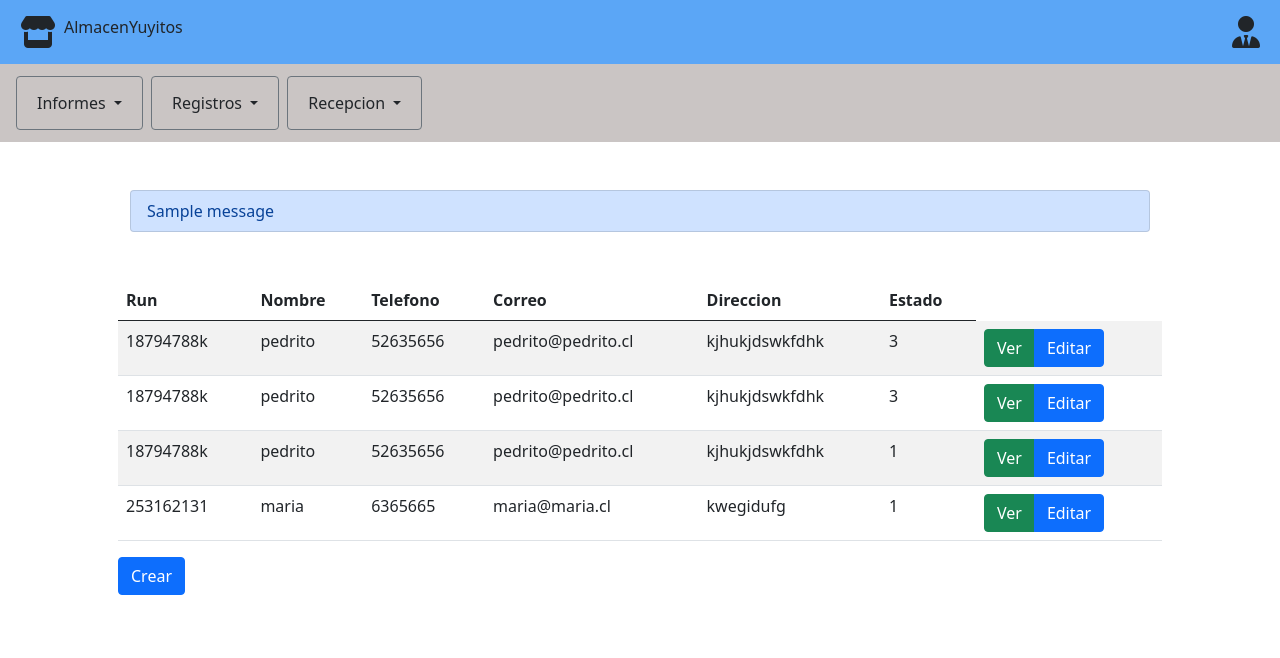
After one commit to PortafolioAnalistaProgramador/Proyecto-Yuyitos, a Django app: page /clientes/ in a window 1280 px wide. The commit adds this page. Shown: the top 658 px of the page. Run offline with Django 3.2, Linux system fonts and the light colour scheme; data comes from the database, SQL or seed files in the repository; both versions use the stored data as it was after the commit; tables that the repository leaves empty hold one stand-in row (values such as "Sample post"); one stand-in notice (Sample message) is shown; some libraries are stand-ins or nearby versions.

Commit message:
creacion de crud de clientes

```diff
--- a/almacen/urls.py
+++ b/almacen/urls.py
@@ -4,6 +4,7 @@ from django.urls import path
 from src import views, static
 from src.views import Index
 from src.views import UsuarioListado, UsuarioDetalle, UsuarioCrear, UsuarioActualizar
+from src.views import ClienteListado, ClienteCrear, ClienteDetalle, ClienteActualizar
 
 urlpatterns = [
     path('admin/', admin.site.urls),
@@ -12,7 +13,7 @@ urlpatterns = [
     # path('registroUsuarios/', views.RegistroUsuarios, name="registroUsuarios"),
     # path('ingresar/', views.Ingresar, name="ingresar"),
 
-        # **************************************Usuario
+    # **************************************Usuario
     # La ruta 'leer' en donde listamos todos los registros o postres de la Base de Datos
     path('usuarios/', UsuarioListado.as_view(template_name = "usuarios/listar.html"), name='listarUsuarios'),
 
@@ -28,4 +29,15 @@ urlpatterns = [
     # # La ruta 'eliminar' que usaremos para eliminar un postre o registro de la Base de Datos
     #  path('usuarioAdmin/eliminar/<int:pk>', UsuarioEliminar.as_view(), name='eliminar'),
     # # **************************************
+
+
+    # **************************************Cliente
+    path('clientes/', ClienteListado.as_view(template_name = "clientes/listar.html"), name='listarClientes'),
+
+    path('clientes/crear', ClienteCrear.as_view(template_name = "clientes/crear.html"), name='crearCliente'),
+
+    path('clientes/detalle/<int:pk>', ClienteDetalle.as_view(template_name = "clientes/detalles.html"), name='detalles'),
+
+    path('clientes/editar/<int:pk>', ClienteActualizar.as_view(template_name = "clientes/actualizar.html"), name='actualizar'),
+    # # **************************************
 ]
--- a/src/forms.py
+++ b/src/forms.py
@@ -1,6 +1,7 @@
 from django import forms
 from django.contrib.auth.forms import UserCreationForm
 from django.contrib.auth.models import User
+from .models import CLIENTE
 
 class FormRegistro(UserCreationForm):
 
@@ -18,3 +19,8 @@ class FormRegistro(UserCreationForm):
                 }
             )
         }
+
+class FormCliente(forms.ModelForm):
+    class Meta:
+        model = CLIENTE
+        fields = ("run","nombre","telefono","correo","direccion","estado")
--- a/src/models.py
+++ b/src/models.py
@@ -77,7 +77,9 @@ class ORDEN_PEDIDO(models.Model):
     estado_recepcion = models.IntegerField(default=None)
     proveedor = models.ForeignKey(PROVEEDOR, on_delete=models.CASCADE, default=None)
     fecha_pedido = models.DateTimeField(auto_now_add=False, auto_now=True)
+    fecha_llegada = models.DateTimeField()
     fecha_recepcion = models.DateTimeField(blank=True)
+    hora_recepcion = models.DateTimeField(blank=True)
 
 
 class DETALLE_ORDEN(models.Model):
--- /dev/null
+++ b/src/templates/clientes/listar.html
@@ -0,0 +1,62 @@
+{% extends 'layout.html' %}
+{% load static %}
+{% load widget_tweaks %}
+{% block content %}
+    <div class="container p-5">
+      <div class="container mb-5">
+        {% if messages %}
+          <ul class="messages list-group mb-3">
+            {% for message in messages %}
+              <li{% if message.tags %} class="{{ message.tags }} list-group-item list-group-item-primary"{% endif %}>{{ message }}</li>
+            {% endfor %}
+          </ul>
+        {% endif %}
+      </div>
+      <table class="table table-striped table-hover">
+        <thead>
+          <tr>
+            <th>Run</th>
+            <th>Nombre</th>
+            <th>Telefono</th>
+            <th>Correo</th>
+            <th>Direccion</th>
+            <th>Estado</th>
+          </tr>
+        </thead>
+        <tbody>
+
+        <!-- Recorremos los objetos o registros que tenemos en nuestra tabla 'postres' y los listamos -->
+        {% for cliente in object_list %}
+          <tr>
+            <td>{{ cliente.run }}</td>
+            <td>{{ cliente.nombre }}</td>
+            <td>{{ cliente.telefono }}</td>
+            <td>{{ cliente.correo }}</td>
+            <td>{{ cliente.direccion }}</td>
+            <td>{{ cliente.estado }}</td>
+            <td>
+
+              <!-- Usaremos un formulario que realizará la tarea de eliminar un registro o postre desde la misma tabla HTML -->
+              <form method="POST" action="eliminar/{{user.id}}">
+                {% csrf_token %}
+                <div class="btn-group">
+
+                  <!-- Creamos 3 botones que son ver, Editar y Eliminar, nos sirven para gestionar nuestros registros o postres -->
+                  <a href="detalle/{{cliente.id}}" title="Ver" type="button" class="btn btn-success">Ver </a>
+                  <a href="editar/{{cliente.id}}" title="Editar" type="button" class="btn btn-primary">Editar </a>
+                </div>
+              </form>
+
+            </td>
+          </tr>
+        {% endfor %}
+
+        </tbody>
+      </table>
+
+      <div align="left" class="btn_crear mb-3">
+        <a href="{% url 'crearCliente' %}" type="button" class="btn btn-primary">Crear</a>
+      </div>
+
+    </div>
+{% endblock %}
--- a/src/templates/layout.html
+++ b/src/templates/layout.html
@@ -55,8 +55,8 @@
                             Registros
                         </a>
                         <ul class="dropdown-menu" aria-labelledby="navbarDropdown">
-                            <li><a class="dropdown-item" href="/usuarios">Registrar usuario</a></li>
-                            <li><a class="dropdown-item" href="#">Another action</a></li>
+                            <li><a class="dropdown-item" href="/usuarios">Registrar Usuario</a></li>
+                            <li><a class="dropdown-item" href="/clientes">Registrar Cliente</a></li>
                             <li><hr class="dropdown-divider"></li>
                             <li><a class="dropdown-item" href="#">Something else here</a></li>
                         </ul>
--- a/src/views.py
+++ b/src/views.py
@@ -1,14 +1,16 @@
 from django.shortcuts import render, redirect
-from .models import USUARIO
+from .models import USUARIO, CLIENTE
 from django.contrib import messages
 from django import forms
-from src.forms import FormRegistro
+from src.forms import FormRegistro, FormCliente
 from django.contrib.auth.forms import UserCreationForm
 from django.contrib.auth import authenticate, login, logout
 from django.contrib.auth.decorators import login_required
 from django.contrib.auth.models import User
 from django.views.generic import ListView, DetailView
 from django.views.generic.edit import CreateView, UpdateView, DeleteView
+from django.contrib.messages.views import SuccessMessageMixin
+from django.urls import reverse
 
 # def Ingreso(request):
 #     usuario = request.POST.get('usuario')
@@ -63,7 +65,7 @@ def Index(request):
 #     return render(request, 'usuarios/registroUsuarios.html',{'form':form})
 
 
-
+##*****************************Usuarios**************************************
 class UsuarioListado(ListView):
     model = User
 
@@ -109,3 +111,30 @@ def UsuarioActualizar(request, id):
 
 class UsuarioDetalle(DetailView):
     model = User
+##*************************************************************************
+
+##**************************Clientes***************************************
+class ClienteListado(ListView):
+    model = CLIENTE
+
+class ClienteCrear(SuccessMessageMixin, CreateView, ListView):
+    model = CLIENTE
+    form = FormCliente()
+    fields = "__all__"
+    success_message = 'Cliente creado correctamente'
+
+    def get_success_url(self):
+        return reverse('listarClientes')
+
+class ClienteDetalle(DetailView):
+    model = CLIENTE
+
+class ClienteActualizar(SuccessMessageMixin, UpdateView):
+    model = CLIENTE
+    form = FormCliente()
+    fields = "__all__"
+    success_message = 'Cliente actualizado correctamente'
+    def get_success_url(self):
+        return reverse('listarClientes')
+
+##******************************************************************
```
Also changed, not shown: src/templates/clientes/actualizar.html (added, +50 -0 lines), src/templates/clientes/crear.html (added, +51 -0 lines), src/templates/clientes/detalles.html (added, +29 -0 lines), db.sqlite3.
